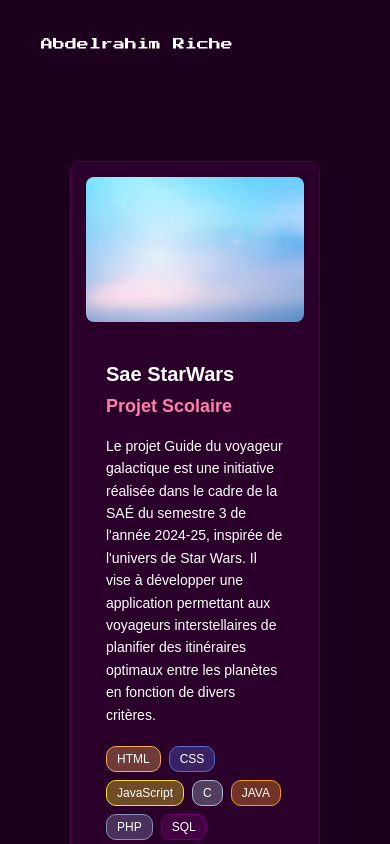
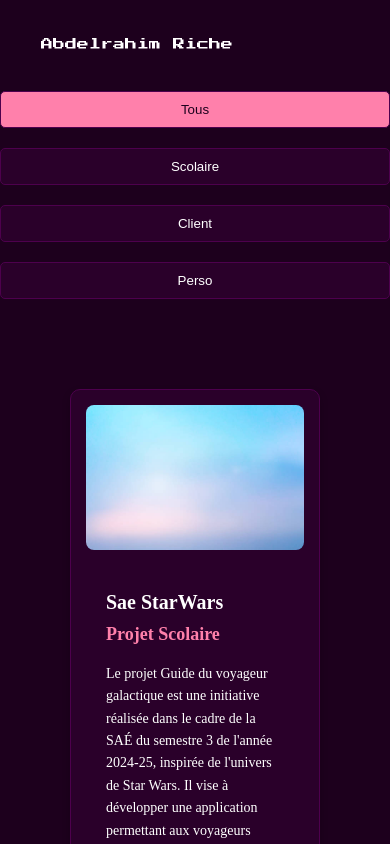
Before and after one commit to AbdelRMB/portfoliov2, a Vue app: page /projects in a window 390 px wide. Shown: the top 844 px of the page. Built offline with nearby package versions, Linux system fonts and the light colour scheme.

Commit message:
refactor styles and add project filtering: update font families, enhance button styles, and implement project filtering functionality

```diff
--- a/src/App.vue
+++ b/src/App.vue
@@ -23,7 +23,7 @@
 body{
   margin: 0;
   padding: 0;
-  font-family: Arial, sans-serif;
+  font-family: 'Press Start', cursive;
   background-color: #1d001d;
 }
 #app {
--- a/src/views/Home.vue
+++ b/src/views/Home.vue
@@ -72,7 +72,6 @@
     /* La hauteur prend en compte la navbar */
     padding: 20px;
     color: #ffffff;
-    font-family: 'Arial', sans-serif;
 }
 
 .center-content {
--- a/src/views/Projects.vue
+++ b/src/views/Projects.vue
@@ -1,6 +1,17 @@
 <template>
+    <div class="filter-buttons">
+        <button
+            v-for="(filter, index) in filters"
+            :key="filter.value"
+            @click="setFilter(filter.value)"
+            :class="['filter-button fade-in', { active: activeFilter === filter.value }]"
+            :style="`--delay: ${index};`"
+        >
+            {{ filter.label }}
+        </button>
+    </div>
     <div class="projects-container">
-        <div class="project-card" v-for="project in projects" :key="project.id">
+        <div class="project-card fade-in" v-for="(project, index) in filteredProjects" :key="project.id" :style="`--delay: ${index + filters.length};`">
             <img :src="project.image" :alt="project.title" class="project-image" />
             <div class="project-details">
                 <h2>{{ project.title }}</h2>
@@ -56,7 +67,7 @@
                     ],
                 },
                 {
-                    id: 2,
+                    id: 3,
                     title: "Lib UI Pour FiveM",
                     image: bg,
                     description:
@@ -70,7 +81,7 @@
 
                 },
                 {
-                    id: 3,
+                    id: 4,
                     title: "Lib Notif Pour FiveM",
                     image: bg,
                     categorie: "Projet Perso",
@@ -83,7 +94,7 @@
                     ],
                 },
                 {
-                    id: 4,
+                    id: 5,
                     title: "Benny's Job Pour FiveM",
                     image: bg,
                     categorie: "Projet Perso",
@@ -96,10 +107,10 @@
                     ],
                 },
                 {
-                    id: 5,
+                    id: 6,
                     title: "F5 Menu Pour FiveM",
                     image: bg,
-                    categorie: "Projet Perso",
+                    categorie: "Projet Client",
                     description:
                         "F5 Menu Pour FiveM est une ressource personnalisée conçue pour simplifier et améliorer la gestion des interactions en jeu sur les serveurs FiveM. Ce menu contextuel est accessible via une simple touche et offre une interface intuitive pour effectuer diverses actions telles que la gestion des joueurs, l'accès à l'inventaire, ou encore les interactions avec les joueurs et véhicules. Développé avec Lua pour une logique serveur robuste, JavaScript pour des fonctionnalités interactives fluides, et Vue.js pour une interface utilisateur moderne, ce projet vise à offrir une expérience fluide et pratique tant pour les joueurs que pour les administrateurs. Entièrement configurable, F5 Menu s'adapte aux besoins de chaque serveur et améliore considérablement la qualité du gameplay roleplay.",
                     tags: [
@@ -109,7 +120,7 @@
                     ],
                 },
                 {
-                    id: 6,
+                    id: 7,
                     title: "Menu Report Pour FiveM",
                     image: bg,
                     categorie: "Projet Perso",
@@ -122,6 +133,13 @@
                     ],
                 }
             ],
+            filters: [
+                { label: "Tous", value: "all" },
+                { label: "Scolaire", value: "Projet Scolaire" },
+                { label: "Client", value: "Projet Client" },
+                { label: "Perso", value: "Projet Perso" },
+            ],
+            activeFilter: "all",
             tagColors: {
                 JavaScript: "tag-yellow",
                 React: "tag-blue",
@@ -151,6 +169,19 @@
     methods: {
         getTagClass(tag) {
             return this.tagColors[tag] || "tag-default";
+        },
+        setFilter(filter) {
+            this.activeFilter = filter;
+        },
+    },
+    computed: {
+        filteredProjects() {
+            if (this.activeFilter === "all") {
+                return this.projects;
+            }
+            return this.projects.filter(
+                (project) => project.categorie === this.activeFilter
+            );
         },
     },
 };
@@ -239,7 +270,8 @@
 }
 
 .tag-purple {
-    background-color: #6e5cc0;
+    background-color: #6e5cc056;
+    border: 1px solid #6e5cc0;
 }
 
 .tag-teal {
@@ -325,6 +357,33 @@
     color: #1e1e1e;
 }
 
+.filter-buttons {
+    display: flex;
+    justify-content: center;
+    gap: 20px;
+    margin-bottom: 20px;
+}
+
+.filter-button {
+    background-color: #2a002a;
+    color: #ffffff;
+    padding: 10px 20px;
+    border: 1px solid #4d004d;
+    border-radius: 5px;
+    cursor: pointer;
+    transition: background-color 0.3s, color 0.3s;
+}
+
+.filter-button.active {
+    background-color: #ff80ab;
+    color: #1d001d;
+}
+
+.filter-button:hover {
+    background-color: #ff80ab;
+    color: #1d001d;
+}
+
 /* Responsive Adjustments */
 @media (max-width: 1140px) {
     .projects-container {
@@ -372,5 +431,33 @@
         font-size: 14px;
         padding: 8px 16px;
     }
+
+    .filter-buttons {
+        flex-direction: column;
+    }
+}
+
+
+
+.none {
+    opacity: 0;
+}
+
+@keyframes fadeIn {
+    from {
+        opacity: 0;
+        transform: translateY(20px);
+    }
+
+    to {
+        opacity: 1;
+        transform: translateY(0);
+    }
+}
+
+.fade-in {
+    opacity: 0;
+    animation: fadeIn 0.7s ease-out forwards;
+    animation-delay: calc(var(--delay, 0) * 0.1s);
 }
 </style>
--- a/src/views/Resume.vue
+++ b/src/views/Resume.vue
@@ -138,8 +138,8 @@
     display: flex;
     align-items: center;
     gap: 10px;
-    background-color: #004d4d;
-    border: none;
+    background-color: #2a002a;
+    border: 1px solid #4d004d;
     padding: 10px 20px;
     font-size: 16px;
     color: #ffffff;
@@ -149,7 +149,7 @@
 }
 
 .resume-button.active {
-    background-color: #64ffda;
+    background-color: #ff80ab;
     color: #1d001d;
 }
 
@@ -158,7 +158,7 @@
 }
 
 .resume-button:hover {
-    background-color: #008080;
+    background-color: #ff80ab;
 }
 
 /* Colonne de droite */
@@ -169,7 +169,7 @@
 .resume-content h2 {
     font-size: 28px;
     margin-bottom: 20px;
-    color: #64ffda;
+    color: #ff80ab;
 }
 
 .resume-content p {
```
